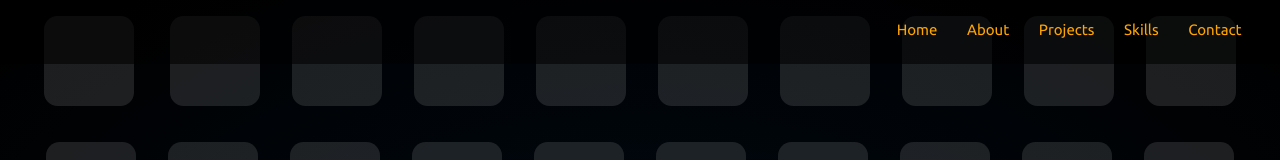
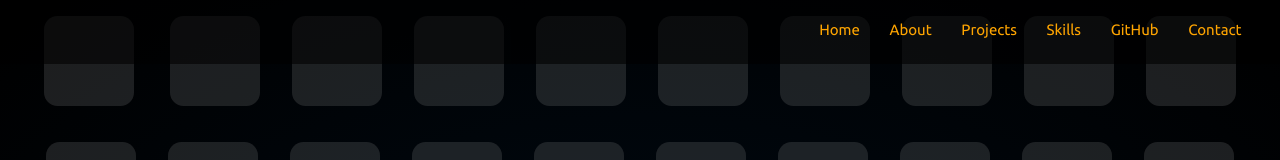
Before and after one commit to GajinKim/portfolio, a website: page src/index.html in a window 1280 px wide. Shown: the top 160 px of the page. Drawn offline with nearby package versions, Linux system fonts and the light colour scheme.

Commit message:
added github page

```diff
--- a/src/index.html
+++ b/src/index.html
@@ -56,6 +56,7 @@
           <a class="homepage-link" href="#about">About</a>
           <a class="homepage-link" href="#projects">Projects</a>
           <a class="homepage-link" href="#skills">Skills</a>
+          <a class="homepage-link" href="https://github.com/GajinKim">GitHub</a>
           <a class="homepage-link" href="#contact">Contact</a>
         </nav>
       </div>
```
